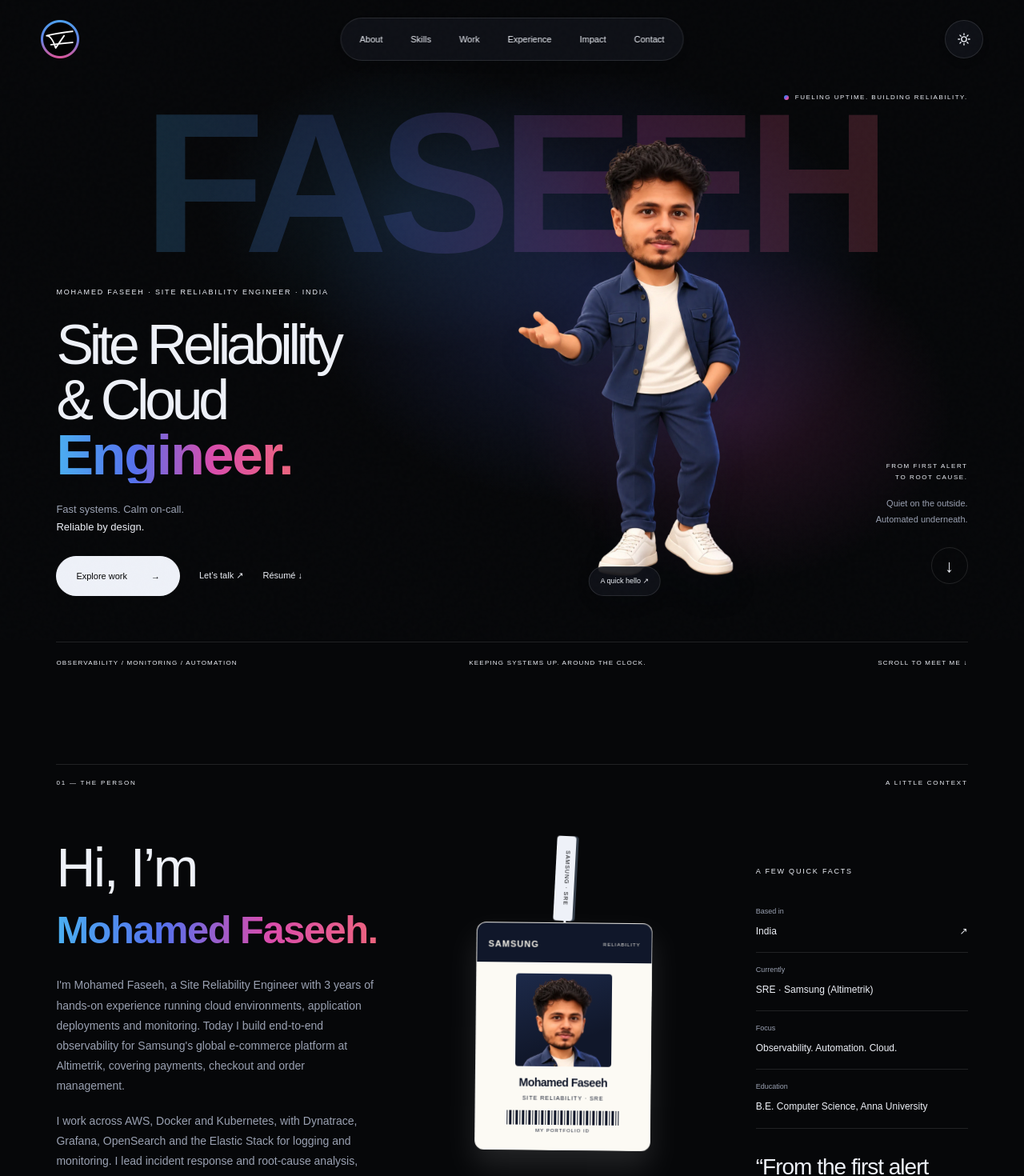
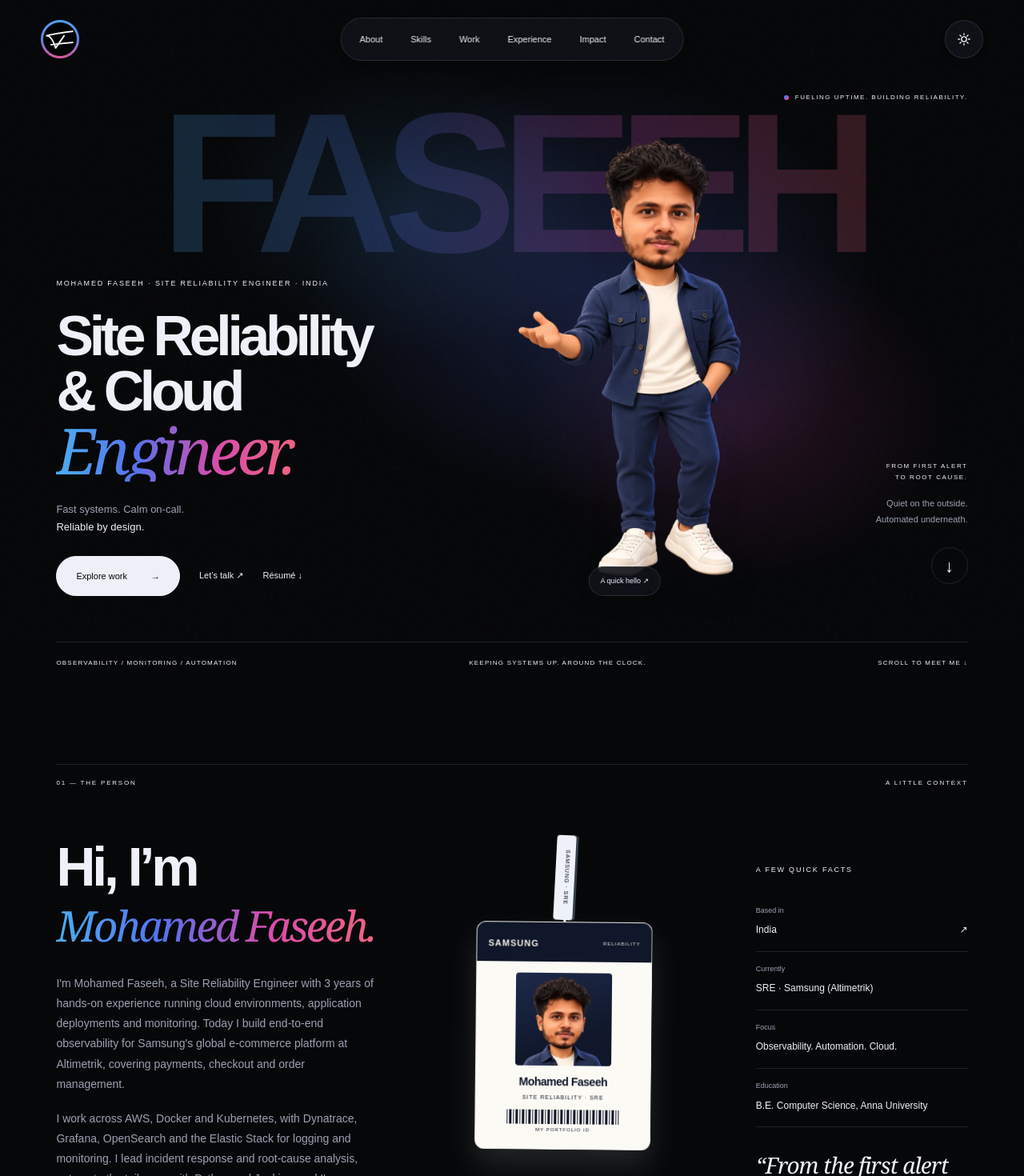
Before and after one commit to mohamedfaseeh/portfolio, a Next.js app: page / in a window 1280 px wide. Shown: the top 1470 px of the page at 80% size. Built offline with nearby package versions, Linux system fonts and the light colour scheme; no server answers; a web font is replaced by a local one.

Commit message:
Revert "Switch to Outfit: light headings, extra-bold gradient highlights"
This reverts commit e03554556fb267e48b6fdf153e92e7870db00e57.

```diff
--- a/package.json
+++ b/package.json
@@ -10,7 +10,7 @@
   },
   "dependencies": {
     "@emailjs/browser": "^4.4.1",
-    "@fontsource-variable/outfit": "^5.3.0",
+    "@fontsource-variable/space-grotesk": "^5.2.8",
     "gsap": "^3.13.0",
     "lenis": "^1.3.11",
     "matter-js": "^0.20.0",
--- a/src/app/globals.css
+++ b/src/app/globals.css
@@ -31,6 +31,7 @@
   --ghost: #14161f;          /* big faded name behind the hero */
   --ok: #7ee0a6;
   --err: #ff8a95;
+  --serif: Georgia, "Times New Roman", serif;
   --scroll-progress: 0;
   color-scheme: dark;
 }
@@ -70,7 +71,7 @@ body {
   margin: 0;
   background: var(--cream);
   color: var(--ink);
-  font-family: var(--font-outfit), Arial, sans-serif;
+  font-family: var(--font-grotesk), Arial, sans-serif;
   -webkit-font-smoothing: antialiased;
 }
 /* film grain over everything */
@@ -92,18 +93,21 @@ button:disabled { cursor: wait; opacity: 0.6; }
 :focus-visible { outline: 3px solid var(--amber); outline-offset: 5px; }
 ::selection { background: #5571ed; color: #fff; }
 h1, h2, h3, h4, p { margin: 0; }
-/* Outfit: light display headings, with the highlighted word in extra bold */
-h1, h2 { font-weight: 300; letter-spacing: -0.035em; }
-h3 { font-weight: 600; }
-h2 { font-size: clamp(45px, 5.3vw, 82px); line-height: 1.05; }
-h3 { font-size: 28px; line-height: 1.15; letter-spacing: -0.025em; }
+h1, h2, h3 { font-weight: 700; letter-spacing: -0.06em; }
+h2 { font-size: clamp(45px, 5.3vw, 82px); line-height: 1.03; }
+h3 { font-size: 28px; line-height: 1.15; letter-spacing: -0.045em; }
 p { color: var(--muted); font-size: 14px; line-height: 1.8; }
-em { font-style: normal; font-weight: 800; letter-spacing: -0.03em; }
-blockquote { font-weight: 300; letter-spacing: -0.02em; }
+em, blockquote {
+  font-family: var(--serif);
+  font-style: italic;
+  font-weight: 400;
+  letter-spacing: -0.055em;
+}
 /* highlighted words take the brand gradient */
 em {
   background: var(--grad-h); -webkit-background-clip: text; background-clip: text;
   color: transparent; -webkit-text-fill-color: transparent;
+  padding-right: 0.08em; /* the italic's last letter leans past its box; keep it inside the gradient */
 }
 .sr-only {
   position: absolute; width: 1px; height: 1px; margin: -1px; padding: 0;
@@ -233,7 +237,7 @@ em {
 .hero-copy { position: absolute; left: 5.5%; bottom: 115px; z-index: 10; width: 45%; pointer-events: none; }
 .hero-copy a { pointer-events: auto; }
 .hero h1 { margin: 25px 0 22px; font-size: clamp(56px, 5.45vw, 86px); line-height: 0.99; letter-spacing: -0.075em; }
-.hero h1 em { line-height: 0.98; }
+.hero h1 em { font-size: 1.14em; line-height: 0.98; }
 /* headline reveal on load */
 .h1-line { display: block; overflow: hidden; padding-bottom: 0.08em; margin-bottom: -0.08em; }
 .h1-line > * { display: inline-block; animation: h1-rise 0.9s cubic-bezier(0.2, 0.8, 0.2, 1) both; }
@@ -313,7 +317,7 @@ em {
 .about-grid > * { min-width: 0; }
 .about-copy h2 { margin-bottom: 28px; }
 /* full name on one line: scaled so it always fits the column */
-.about-copy h2 em { font-size: 0.72em; white-space: nowrap; }
+.about-copy h2 em { font-size: 0.78em; white-space: nowrap; }
 .about-copy p + p { margin-top: 18px; }
 .quick-facts dl { margin: 22px 0 30px; }
 .quick-facts dl > div { padding: 15px 0; border-bottom: 1px solid var(--line); }
@@ -381,7 +385,7 @@ em {
 .badge-stats small { display: block; margin: 6px 0 20px; font-size: 7px; letter-spacing: 1px; }
 .badge-back > .badge-line { font-size: 8px; letter-spacing: 1px; }
 .badge-back .eyebrow.eyebrow { color: var(--cream); }
-.badge-back > small { margin-top: 13px; font-size: 10px; }
+.badge-back > small { margin-top: 13px; font-family: var(--serif); font-size: 10px; font-style: italic; }
 .badge-hint { margin-top: -22px; text-align: center; font-size: 9px; }
 .badge-hint > span { margin-right: 8px; vertical-align: middle; font-size: 18px; }
 
@@ -703,7 +707,7 @@ em {
 .modal-tech dd { margin: 0; color: var(--muted); font-size: 12px; line-height: 1.7; }
 .modal-outcomes { margin: 16px 0 0; padding: 0; list-style: none; display: grid; gap: 12px; }
 .modal-outcomes li { display: flex; gap: 16px; align-items: baseline; color: var(--ink); font-size: 14px; line-height: 1.6; }
-.modal-outcomes li span { flex-shrink: 0; color: var(--amber); font-size: 20px; font-weight: 800; }
+.modal-outcomes li span { flex-shrink: 0; color: var(--amber); font-family: var(--serif); font-style: italic; font-size: 22px; }
 @media (max-width: 767px) {
   .modal-backdrop { padding: 0; place-items: end stretch; }
   .modal-panel { width: 100%; max-height: 92svh; padding: 26px 22px 34px; border-radius: 22px 22px 0 0; }
@@ -1033,6 +1037,7 @@ em {
   .avatar-home { top: 163px; left: 23%; width: 54%; height: 355px; }
   .hero-copy { top: 567px; bottom: auto; left: 5.5%; width: 89%; }
   .hero h1 { margin: 17px 0; font-size: clamp(45px, 11.8vw, 65px); line-height: 1.03; }
+  .hero h1 em { font-size: 1.05em; }
   .hero .eyebrow { font-size: 7px; letter-spacing: 1.3px; }
   .hero-tagline { font-size: 12px; }
   .hero-tagline br { display: none; }
--- a/src/app/layout.tsx
+++ b/src/app/layout.tsx
@@ -5,10 +5,10 @@ import { asset } from "@/lib/asset";
 import "./globals.css";
 
 // Bundled locally (SIL OFL) so CI builds never depend on reaching Google Fonts.
-const outfit = localFont({
-  src: "../../node_modules/@fontsource-variable/outfit/files/outfit-latin-wght-normal.woff2",
-  weight: "100 900",
-  variable: "--font-outfit",
+const grotesk = localFont({
+  src: "../../node_modules/@fontsource-variable/space-grotesk/files/space-grotesk-latin-wght-normal.woff2",
+  weight: "300 700",
+  variable: "--font-grotesk",
   display: "swap",
 });
 
@@ -46,7 +46,7 @@ export const viewport: Viewport = { themeColor: "#060709" };
 
 export default function RootLayout({ children }: Readonly<{ children: React.ReactNode }>) {
   return (
-    <html lang="en" className={outfit.variable} suppressHydrationWarning>
+    <html lang="en" className={grotesk.variable} suppressHydrationWarning>
       <head>
         {/* Dark is the default; apply a saved light choice before the first paint so it never flashes. */}
         <script
--- a/src/components/Hero.tsx
+++ b/src/components/Hero.tsx
@@ -28,7 +28,7 @@ export default function Hero() {
           </defs>
           <text
             x="550" y="226" textAnchor="middle" fill="currentColor"
-            style={{ fontFamily: "var(--font-outfit), Arial, sans-serif" }} fontWeight="800" fontSize="275" letterSpacing="-14"
+            fontFamily="Arial, Helvetica, sans-serif" fontWeight="700" fontSize="275" letterSpacing="-22"
           >
             {person.ghost}
           </text>
```
Also changed, not shown: 1 other file (tests, documents, lock files or other folders).
